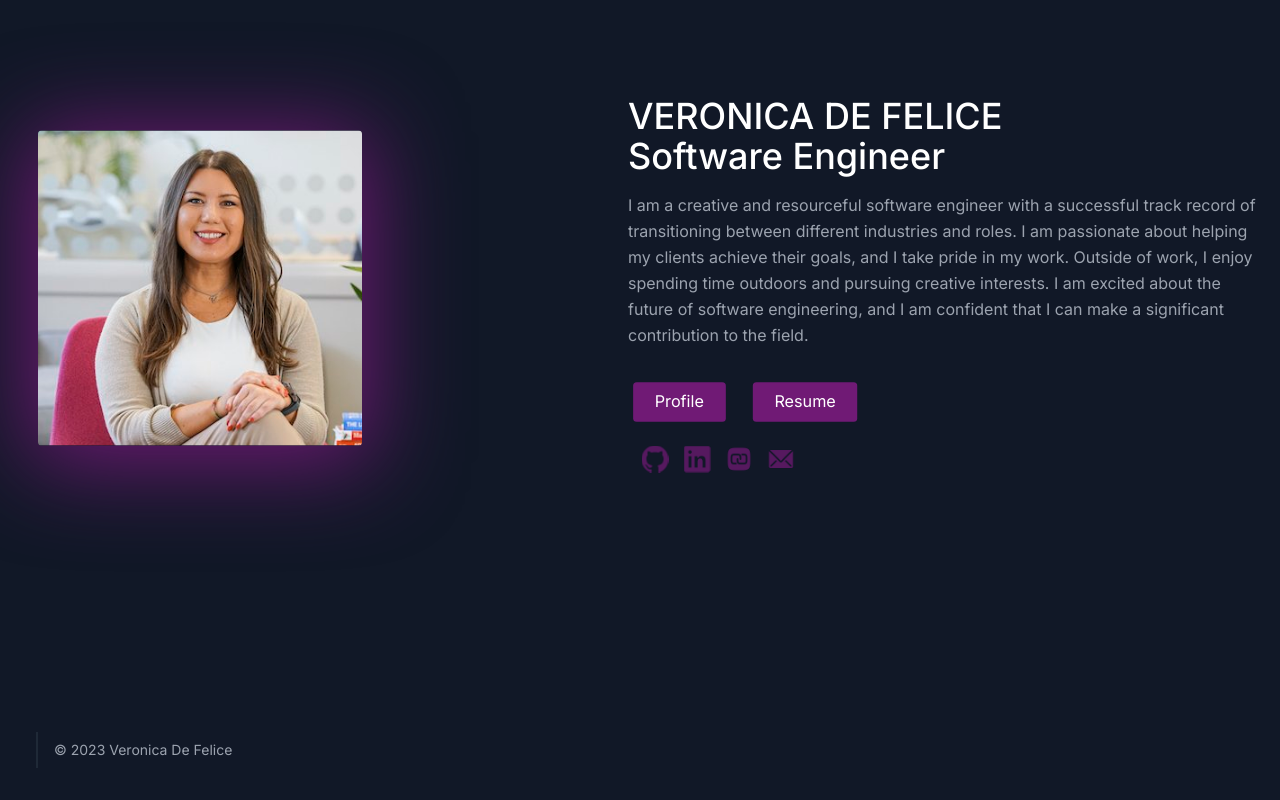
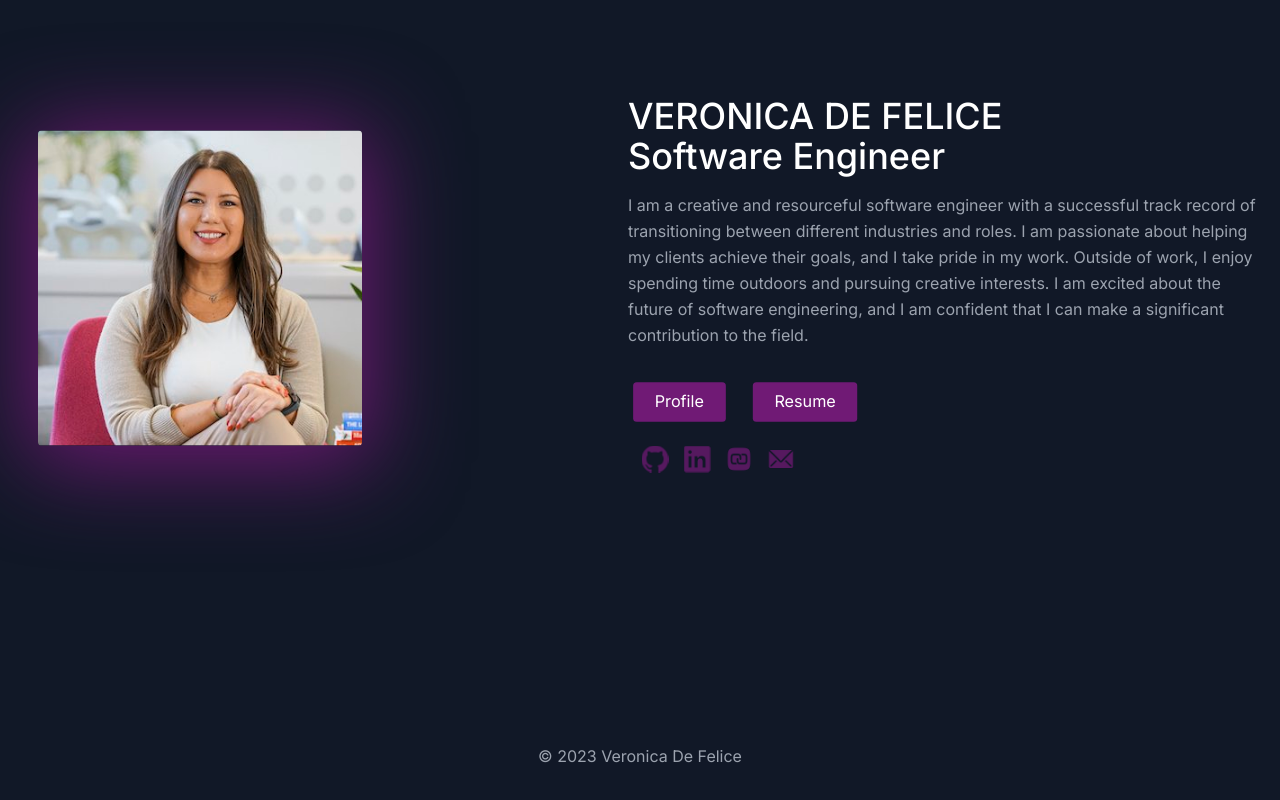
Before and after one commit to VeronicaDFL/connection-page, a Next.js app: page / in a window 1280 px wide. Built offline with nearby package versions, Linux system fonts and the light colour scheme.

Commit message:
Updated Footer text-center

```diff
--- a/app/globals.css
+++ b/app/globals.css
@@ -26,3 +26,7 @@ body {
     )
     rgb(var(--background-start-rgb));
 }
+
+.footer-text {
+  position: center;
+}
--- a/components/Footer.jsx
+++ b/components/Footer.jsx
@@ -2,13 +2,10 @@ export default function Footer () {
 
     return (
     <footer className="text-center flex items-center justify-center w-full  fixed bottom-0 text-gray-400 bg-gray-900 body-font">
-    <div className="container px-5 py-8 mx-auto flex items-center sm:flex-row flex-col">
-
-      <p className="text-sm text-gray-400 sm:ml-4 sm:pl-4 sm:border-l-2 sm:border-gray-800 sm:py-2 sm:mt-0 mt-4">© 2023 Veronica De Felice
-
+     <div className="container justify-center px-5 py-8 mx-auto flex items-center sm:flex-row flex-col">
+      <p className=" text-center text-gray-400 ">© 2023 Veronica De Felice
       </p>
-
-    </div>
+     </div>
   </footer>
     )
 }
--- a/components/Hero.jsx
+++ b/components/Hero.jsx
@@ -4,7 +4,7 @@ export default function Hero () {
         <section className="object-cover lg:h-screen md:h-screen text-gray-400 bg-gray-900 body-font">
         <div className="container mx-auto flex px-5 py-24 md:flex-row flex-col items-center">
           <div className="lg:max-w-lg lg:w-full md:w-1/2 w-5/6 md:mb-0 mb-10">
-            <img className="shadow-[0px_10px_100px_10px] shadow-center shadow-[#701a75] scale-90 hover:scale-100 hover:shadow-2xl transition ease-in-out duration-500 object-cover object-center rounded" alt="hero" src="/images/vero.jpg"/>
+            <img className="shadow-[0px_10px_100px_10px] shadow-center shadow-[#701a75] scale-90 hover:scale-100 hover:shadow-2xl transition ease-in-out duration-500 object-cover object-center rounded " alt="hero" src="/images/vero.jpg"/>
           </div>
           <div className="lg:flex-grow md:w-1/2 lg:pl-24 md:pl-16 flex flex-col md:items-start md:text-left items-center text-center">
             <h1 className="title-font sm:text-4xl text-3xl mb-4 font-medium text-white">VERONICA DE FELICE
```
